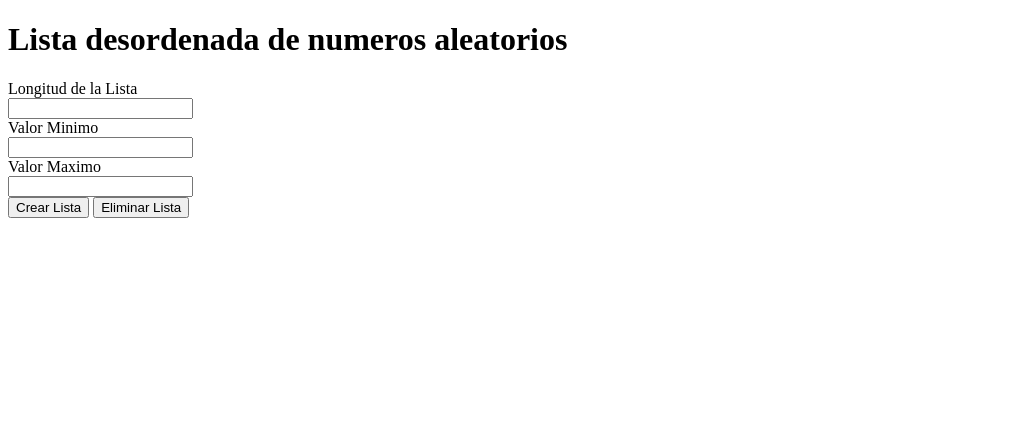
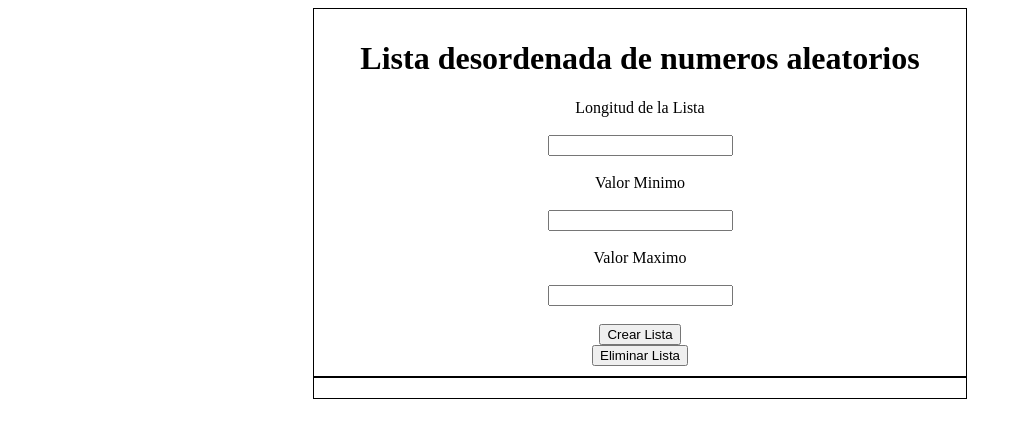
Before and after one commit to Varcris/Curso-Desarrollo-Web-Inicial-, a plain HTML site: page JS Avanzado y JQuery/ejercicio_1/view_ejercicio_1.html in a window 1280 px wide. Shown: the whole page, without its empty margins (0-1022 px from the left). Drawn offline with Linux system fonts and the light colour scheme.

Commit message:
agrego algo de css

```diff
--- a/JS Avanzado y JQuery/ejercicio_1/ejercicio_1.js
+++ b/JS Avanzado y JQuery/ejercicio_1/ejercicio_1.js
@@ -20,14 +20,14 @@ function crearArrayNumAleatorios(longitud, min, max){
 //Variables globales usadas para crear el identificador a cada lista desordenada creada
 var i = 0;
 var id = "lista_" + i;
-
+var listArea = document.getElementById("listArea");
 //Funcion para crear una lista desordenada HTML a partir de un array
 function crearListaDesordenada(array){
     var listaSinOrden = document.createElement('ul');
     i++;
     id = "lista_" + i;
     listaSinOrden.id = id;
-    document.body.appendChild(listaSinOrden);
+    listArea.appendChild(listaSinOrden);
     listaSinOrden.textContent = id;
     array.forEach( value => {
         let elemento = document.createElement('li');
--- a/JS Avanzado y JQuery/ejercicio_1/view_ejercicio_1.html
+++ b/JS Avanzado y JQuery/ejercicio_1/view_ejercicio_1.html
@@ -4,11 +4,40 @@
     <meta charset="UTF-8">
     <meta http-equiv="X-UA-Compatible" content="IE=edge">
     <meta name="viewport" content="width=device-width, initial-scale=1.0">
+    <style>
+        #form{
+            display: flex;
+            flex-direction: column;
+            align-items: center;
+            justify-content: center;
+            margin: 0 auto;
+            width: 50%;
+            height: 50%;
+            border: 1px solid black;
+            padding: 10px;
+
+        }
+        #listArea{
+            display: flex;
+            flex-direction: column;
+            align-items: center;
+            justify-content: center;
+            margin: 0 auto;
+            width: 50%;
+            height: 50%;
+            border: 1px solid black;
+            margin: auto;
+            padding: 10px;
+
+        }
+
+    </style>
+
     <title>Ejercicios Guia 10</title>
 </head>
 <body>
-    <h1>Lista desordenada de numeros aleatorios</h1>
     <form id="form">
+        <h1>Lista desordenada de numeros aleatorios</h1>
         <label for="longitud">Longitud de la Lista</label><br>
         <input type="number" id="longitud" name="longitud" min="0"><br>
 
@@ -21,7 +50,9 @@
         <button type="submit">Crear Lista</button>
         <button id="btn_eliminarLista" type="button">Eliminar Lista</button>
     </form>
+    <div id="listArea">
+    </div>
 
-    <script src="/JS Avanzado y JQuery/ejercicio_1.js"></script>
+    <script src="ejercicio_1.js"></script>
 </body>
 </html>
```
